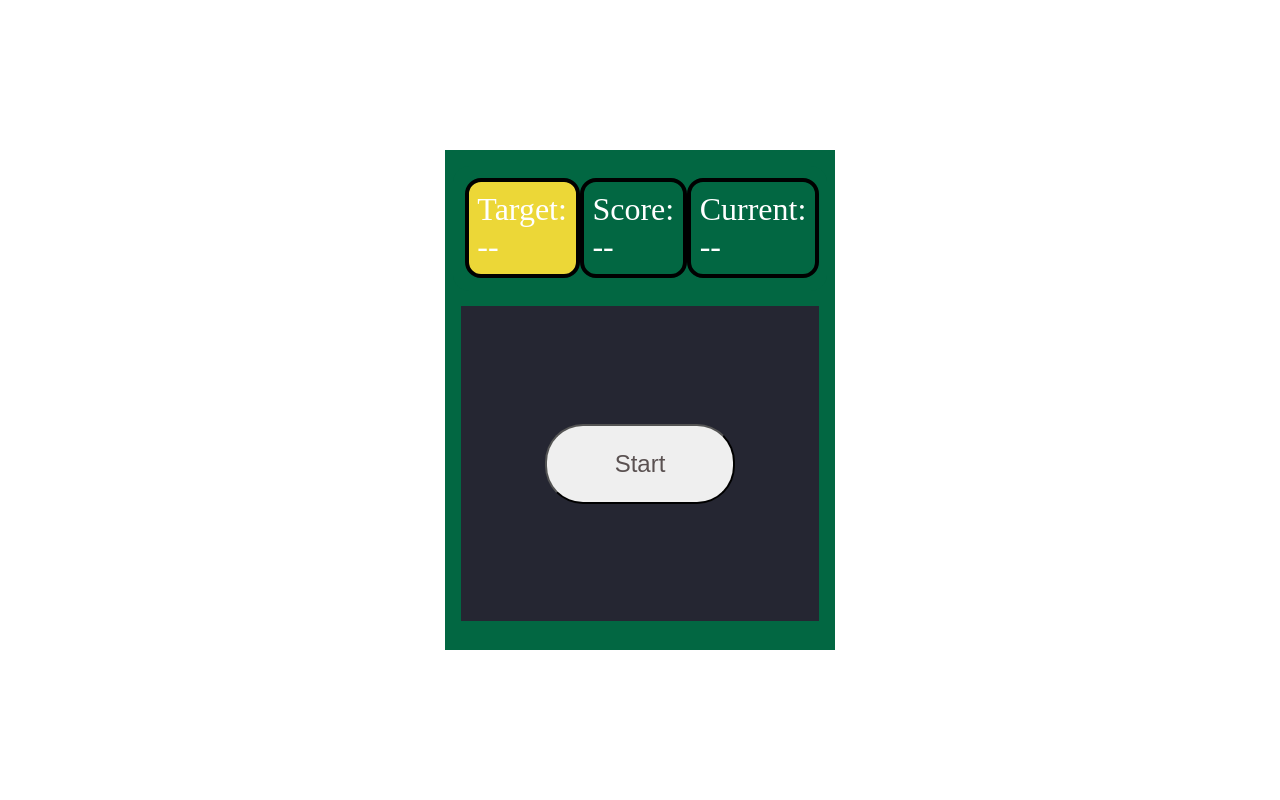
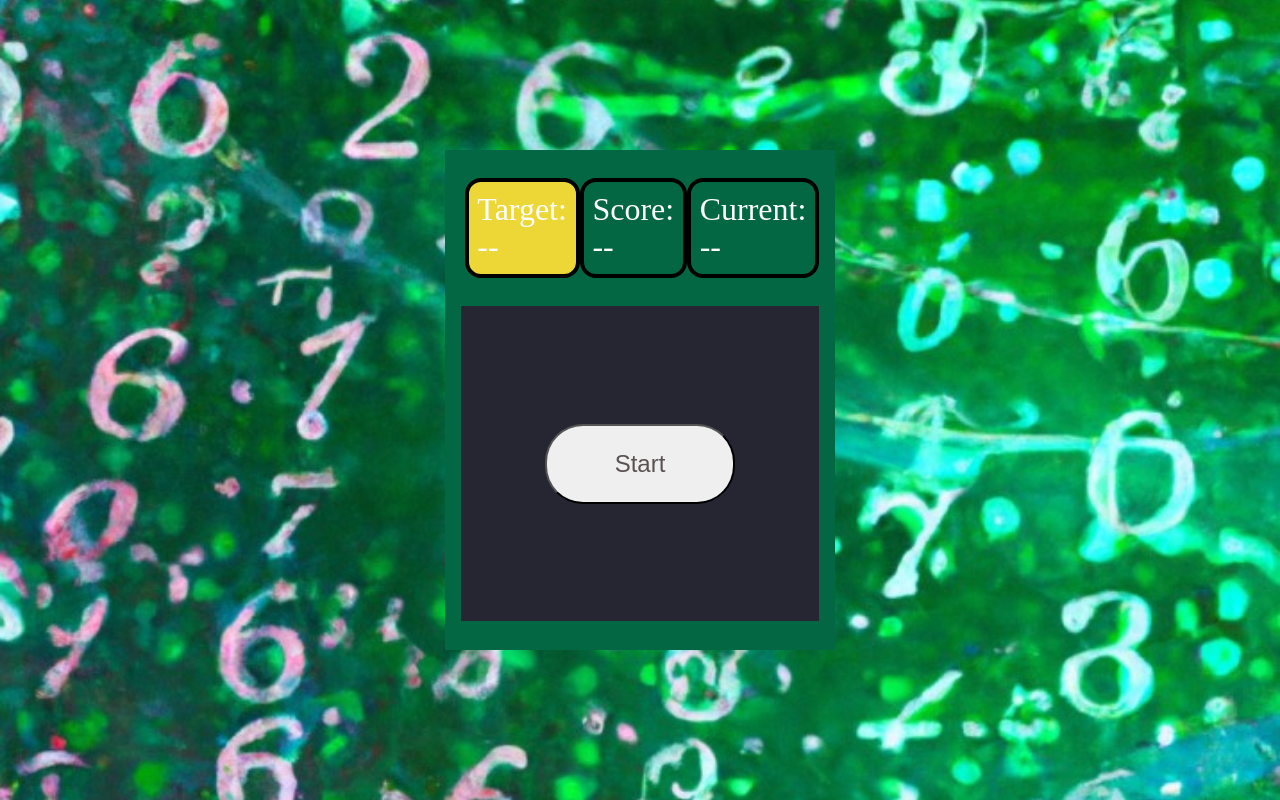
Before and after one commit to skv93-coder/Math-clash, a plain HTML site: page index.html in a window 1280 px wide. Drawn offline with Linux system fonts and the light colour scheme.

Commit message:
Update index.css

```diff
--- a/index.css
+++ b/index.css
@@ -10,7 +10,7 @@ body {
   height: 100vh;
   width: 100vw;
   display: flex;
-  background: url("/image.png")
+  background: url("/image.jpg")
     no-repeat center center fixed;
   -webkit-background-size: cover;
   -moz-background-size: cover;
```
